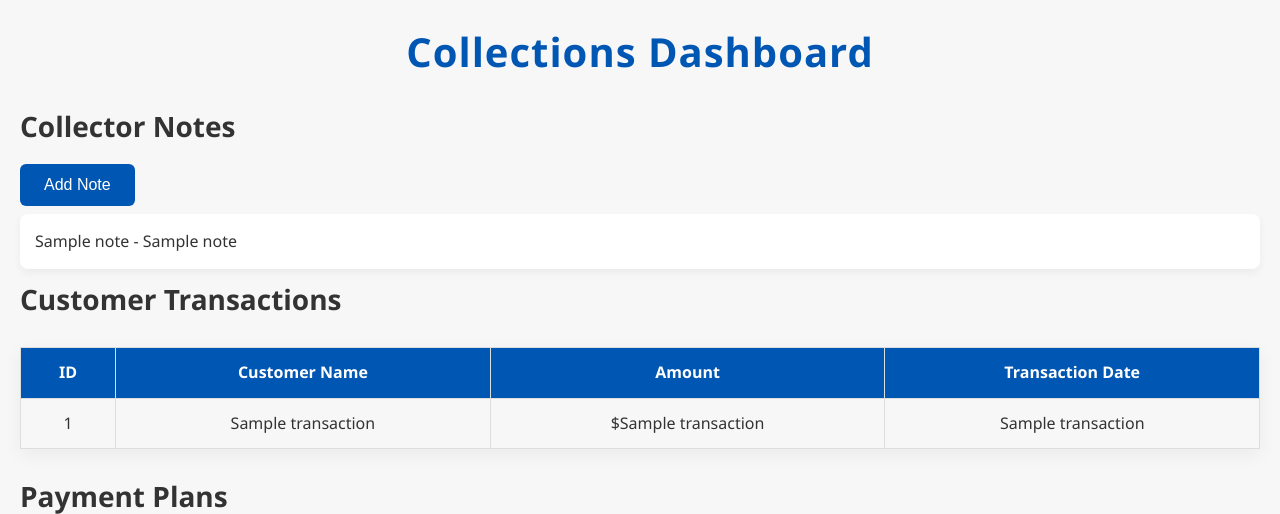
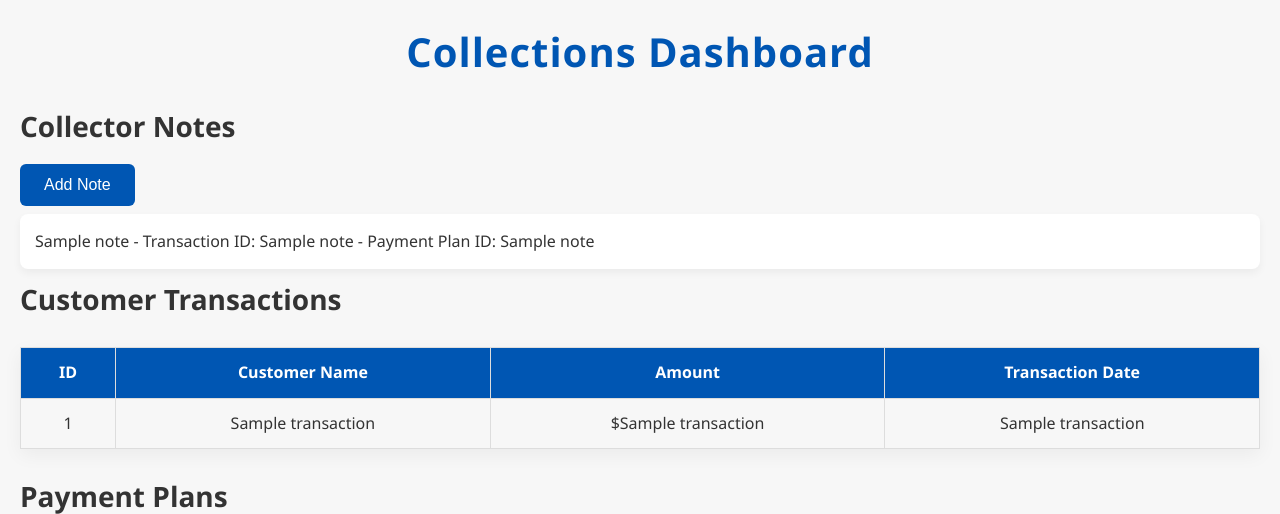
Before and after one commit to OwenD-24/mysql-flask-app, a Flask app: template templates/home.html in a window 1280 px wide. Shown: the top 514 px of the page. Run offline with Flask 3, Linux system fonts and the light colour scheme; the template is opened without the code that fills it: most values are stand-ins (such as "Sample title", 1, 10 or a date in 2020); some libraries are stand-ins or nearby versions.

Commit message:
Added transaction_id and payment_plan_id columns to collector_notes table with foreign key constraints referencing customer_transactions and payment_plans tables

```diff
--- a/app.py
+++ b/app.py
@@ -40,10 +40,25 @@ def home():
 def add_note():
     if request.method == 'POST':
         note = request.form['note']
+
+        # Simple form validation: Ensure that the note is not empty
+        if not note:
+            return "Note cannot be empty", 400
+
         cur = mysql.connection.cursor()
-        cur.execute("INSERT INTO collector_notes (note) VALUES (%s)", [note])
+
+        # Example Foreign Key insertion (assuming 'transaction_id' is passed)
+        transaction_id = request.form['transaction_id']  # Assuming transaction_id is passed with the note
+        payment_plan_id = request.form['payment_plan_id']  # Assuming payment_plan_id is passed with the note
+
+        # Inserting note with foreign keys
+        cur.execute(
+            "INSERT INTO collector_notes (note, transaction_id, payment_plan_id) VALUES (%s, %s, %s)",
+            [note, transaction_id, payment_plan_id]
+        )
         mysql.connection.commit()
         cur.close()
+
         return redirect(url_for('home'))
 
 if __name__ == "__main__":
--- a/templates/home.html
+++ b/templates/home.html
@@ -16,7 +16,7 @@
         <button id="openModalBtn">Add Note</button>
         <ul>
             {% for note in notes %}
-                <li>{{ note[1] }} - {{ note[2] }}</li>
+                <li>{{ note[1] }} - Transaction ID: {{ note[2] }} - Payment Plan ID: {{ note[3] }}</li>
             {% endfor %}
         </ul>
     </section>
@@ -81,6 +81,24 @@
             <span class="close">&times;</span>
             <h2>Add a Note</h2>
             <form method="POST" action="/add_note">
+                <!-- Select transaction from the list -->
+                <label for="transaction_id">Select Transaction</label>
+                <select name="transaction_id" required>
+                    {% for transaction in transactions %}
+                        <option value="{{ transaction[0] }}">{{ transaction[1] }} - ${{ transaction[2] }}</option>
+                    {% endfor %}
+                </select>
+
+                <!-- Select payment plan from the list -->
+                <label for="payment_plan_id">Select Payment Plan</label>
+                <select name="payment_plan_id" required>
+                    {% for plan in payment_plans %}
+                        <option value="{{ plan[0] }}">{{ plan[1] }} - ${{ plan[3] }}</option>
+                    {% endfor %}
+                </select>
+
+                <!-- Note field -->
+                <label for="note">Note</label>
                 <textarea name="note" required></textarea>
                 <button type="submit">Add Note</button>
             </form>
```
